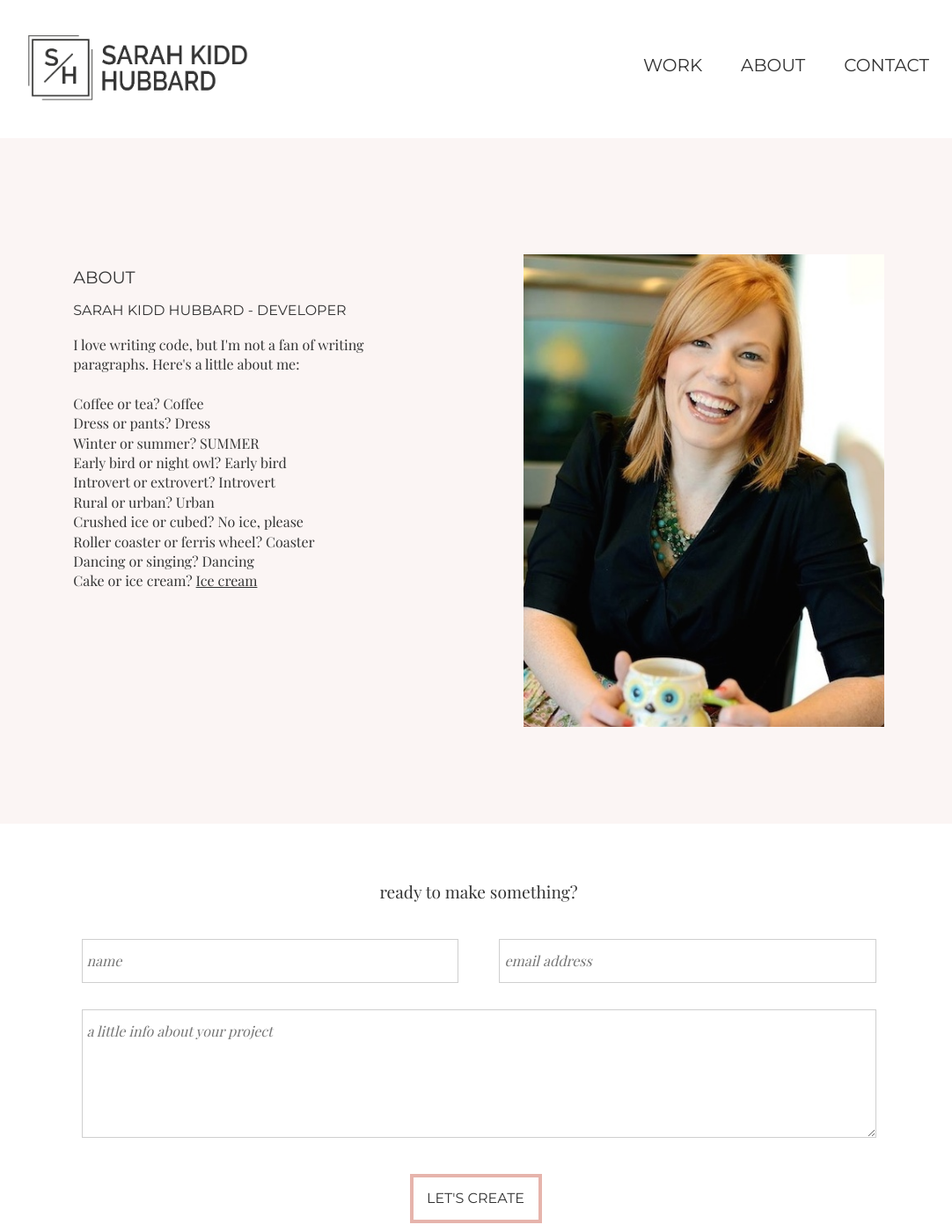
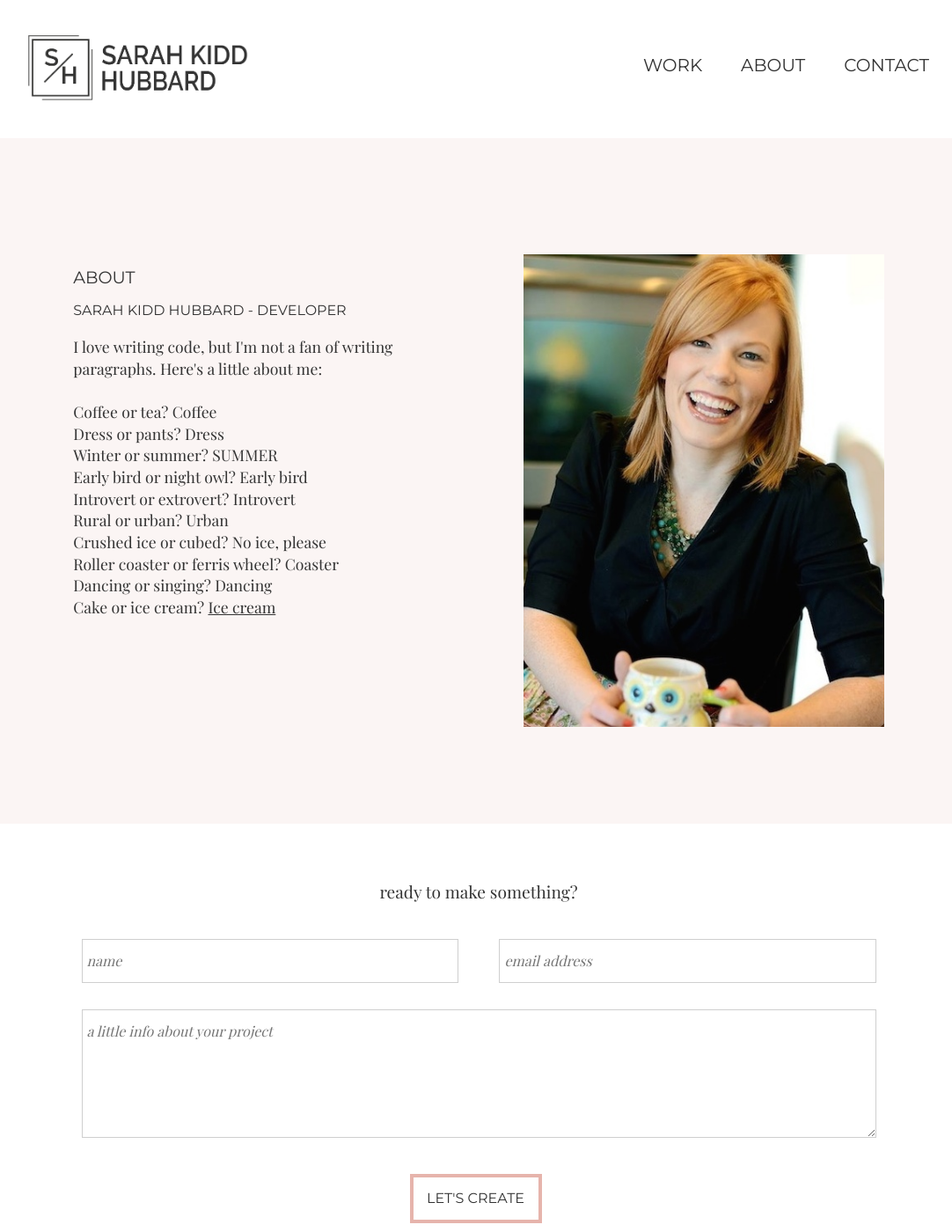
Before and after one commit to skiddhubbard/skiddhubbard.github.io, a Jekyll site: the page built from about.html, in a window 1280 px wide and 1400 px high. Shown: the whole window at 88% size, without its empty margins (96-1178 px from the left). Built offline with Jekyll 4.4.1, drawn with Linux system fonts in a browser that asks for light colours; nearby versions of some CDN libraries.

Commit message:
increase font size

```diff
--- a/_sass/site/_base.scss
+++ b/_sass/site/_base.scss
@@ -692,7 +692,7 @@ input {
     }
 
     p {
-      font-size: 1em;
+      font-size: 1.1em;
     }
 
  /***Header***/
@@ -745,7 +745,7 @@ input {
     }
 
     .main-work p {
-      font-size: 1em;
+      font-size: 1.1em;
     }
 
     .title-work h1 {
@@ -817,7 +817,7 @@ input {
 /***About Page***/
 
     .main-about p {
-      font-size: 1em;
+      font-size: 1.1em;
     }
 
     .main-about h1 {
```
